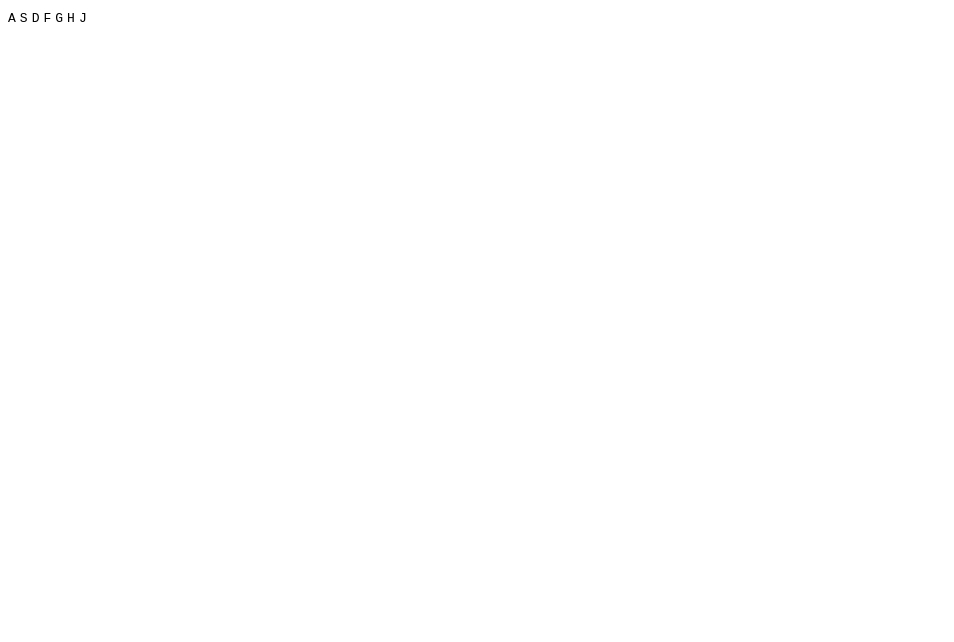
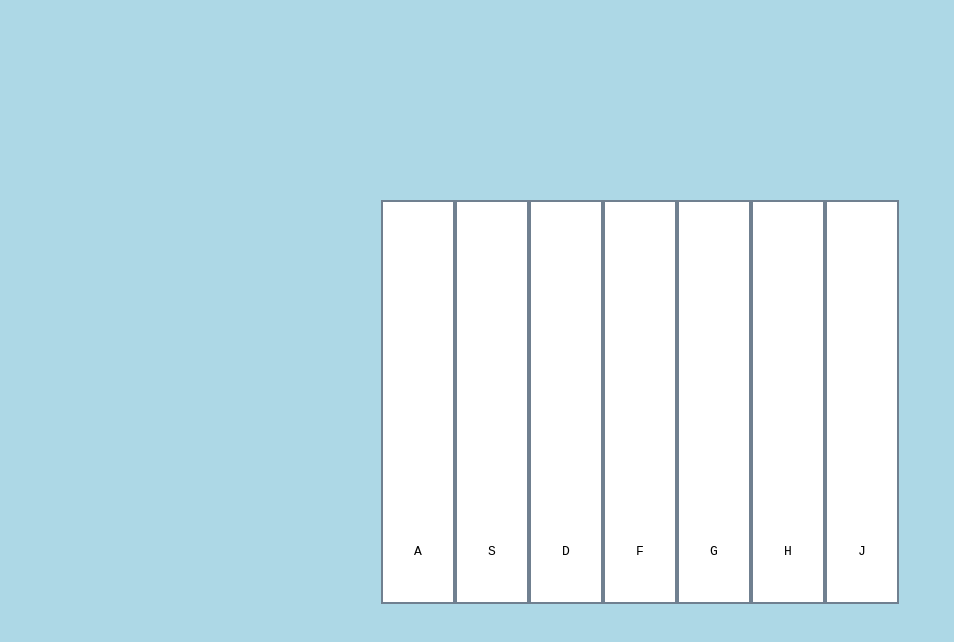
Before and after one commit to AlejandroRM-DEV/Virtual-Piano, a website: page Virtual Piano/task/src/index.html in a window 1280 px wide. Shown: the whole page, without its empty margins (0-954 px from the left). Drawn offline with Linux system fonts and the light colour scheme.

Commit message:
Stage 2/5

```diff
--- a/Virtual Piano/task/src/index.html
+++ b/Virtual Piano/task/src/index.html
@@ -1,10 +1,12 @@
 <!DOCTYPE html>
-<html>
+<html lang="en">
 <head>
     <meta charset="utf-8">
     <title>Virtual Piano</title>
+    <link rel="stylesheet" href="style.css">
 </head>
 <body>
+    <div class="container">
         <kbd>A</kbd>
         <kbd>S</kbd>
         <kbd>D</kbd>
@@ -12,5 +14,6 @@
         <kbd>G</kbd>
         <kbd>H</kbd>
         <kbd>J</kbd>
+    </div>
 </body>
 </html>
--- /dev/null
+++ b/Virtual Piano/task/src/style.css
@@ -0,0 +1,25 @@
+body{
+    background-color: lightblue;
+    height: 100vh;
+    display: flex;
+    justify-content: center;
+    margin: 0;
+}
+
+.container{
+    margin: auto;
+    height: 400px;
+    display: inline-flex;
+}
+
+kbd{
+    margin: 0;
+    padding: 0;
+    display: inline-block;
+    background-color: white;
+    border: 2px solid slategray;
+    width: 70px;
+    height: 100%;
+    text-align: center;
+    line-height: 700px;
+}
--- a/course-remote-info.yaml
+++ b/course-remote-info.yaml
@@ -10,7 +10,7 @@ stages:
   is_completed: true
 - id: 557
   step: 9023
-  is_completed: false
+  is_completed: true
 - id: 558
   step: 9024
   is_completed: false
```
Also changed, not shown: Virtual Piano/Page styling/task-info.yaml (+6 -6 lines). Lines whose indentation alone changed are shown as unchanged.
